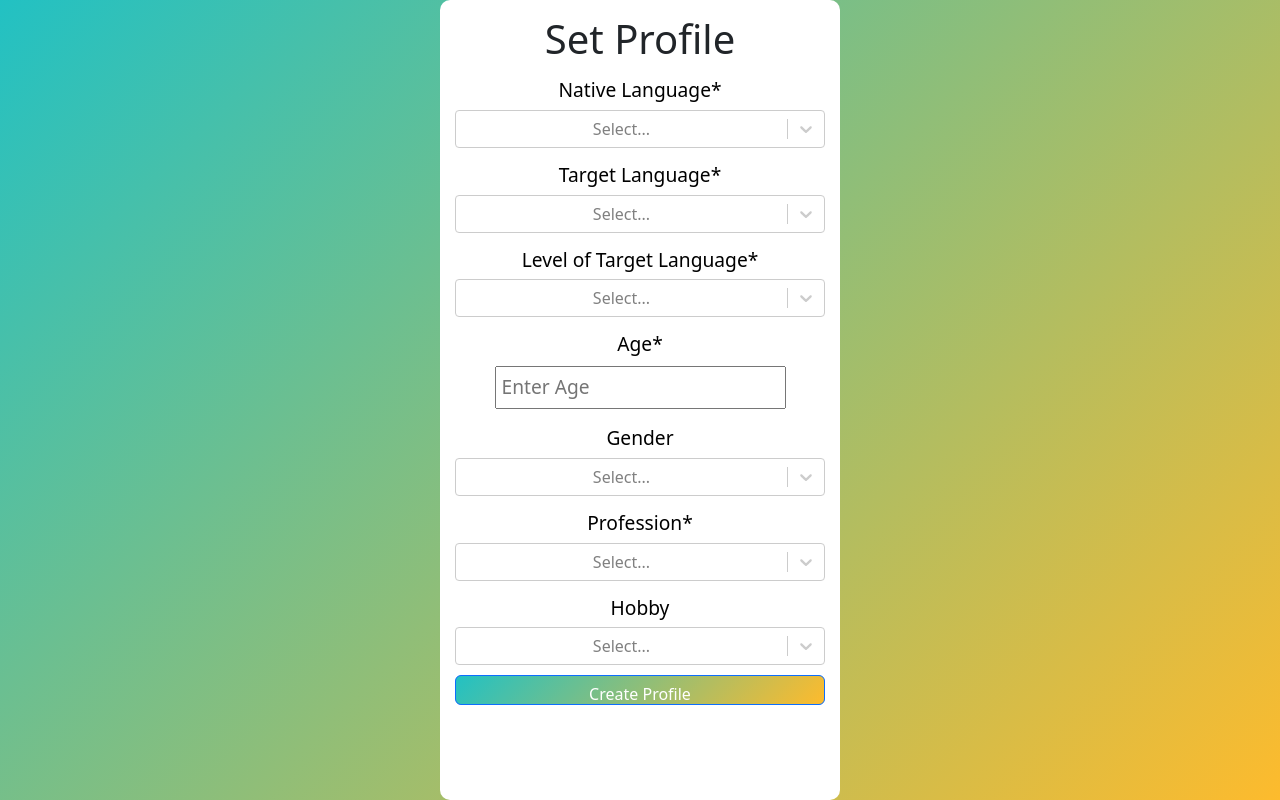
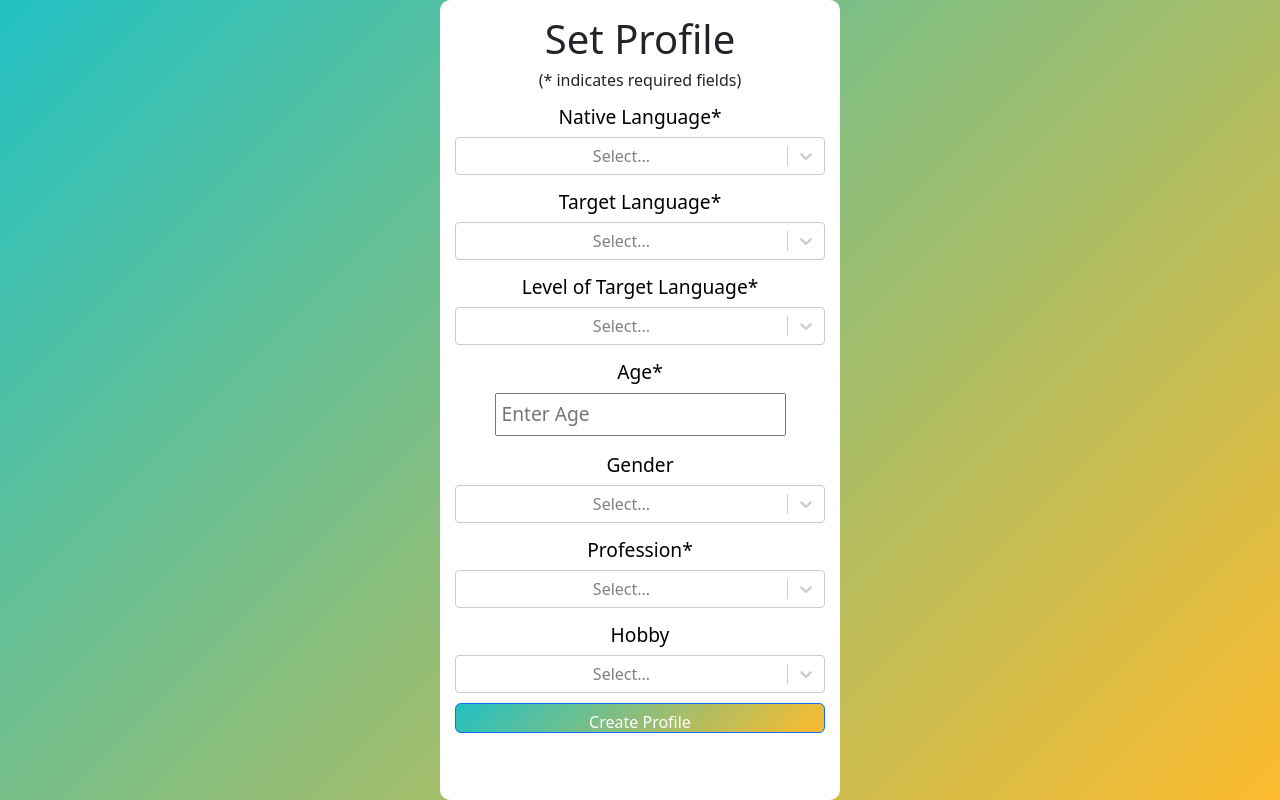
Before and after one commit to phamtoquyen/Language-Exchange-Matchmaker, a React (Create React App) app in the folder Frontend_JIA 2113 - Language Exchange Matchmaker/: page /CreateProfile in a window 1280 px wide. Built offline with nearby package versions, Linux system fonts and the light colour scheme.

Commit message:
new addition

```diff
--- a/Frontend_JIA 2113 - Language Exchange Matchmaker/src/Components/CreateProfile.js
+++ b/Frontend_JIA 2113 - Language Exchange Matchmaker/src/Components/CreateProfile.js
@@ -52,7 +52,7 @@ function CreateProfile() {
   {value:"Reading", label:"Reading"},
   {value:"Sport", label: "Sport"},
   {value:"Gardening", label:"Gardening"},
-  {value:"Workout", label:"Workout"},
+  {value:"Working out", label:"Working out"},
  ]
 
 
@@ -128,6 +128,7 @@ function CreateProfile() {
     <div className="screen-Background">
       <div className="screen-Container">
         <h1>Set Profile</h1>
+        <h6>(* indicates required fields)</h6>
 
       {/* Calling to the methods */}
       <div className="messages">
```
